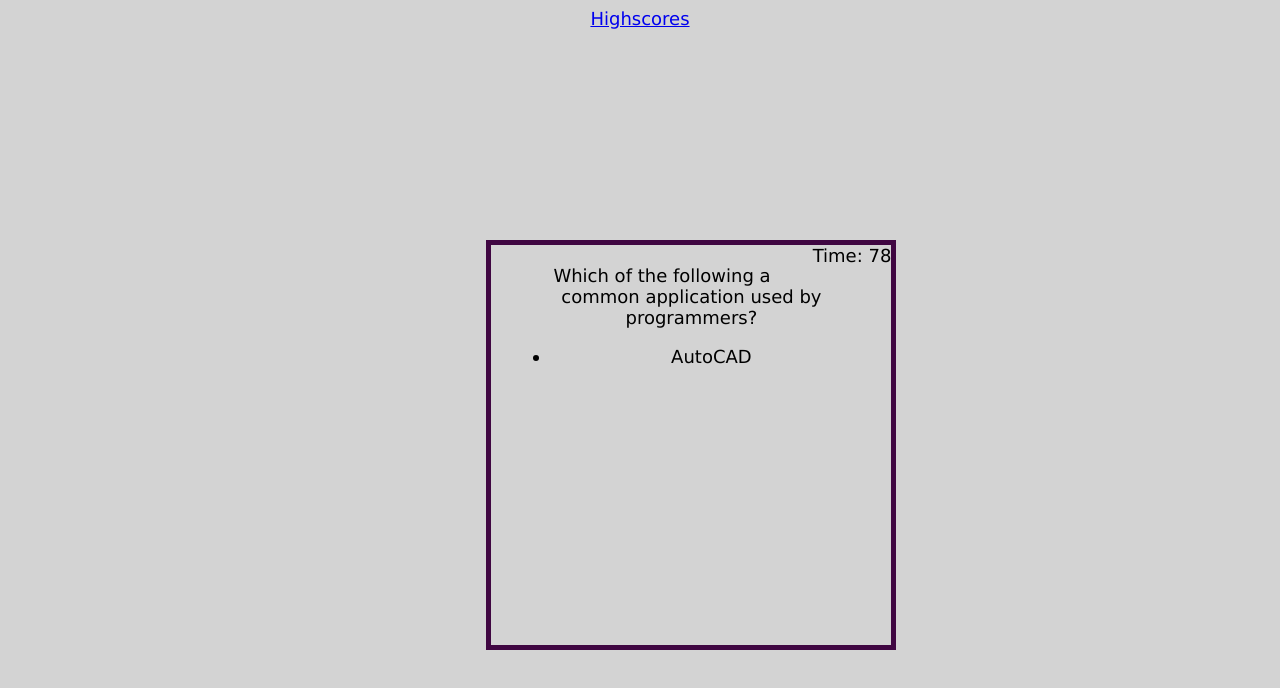
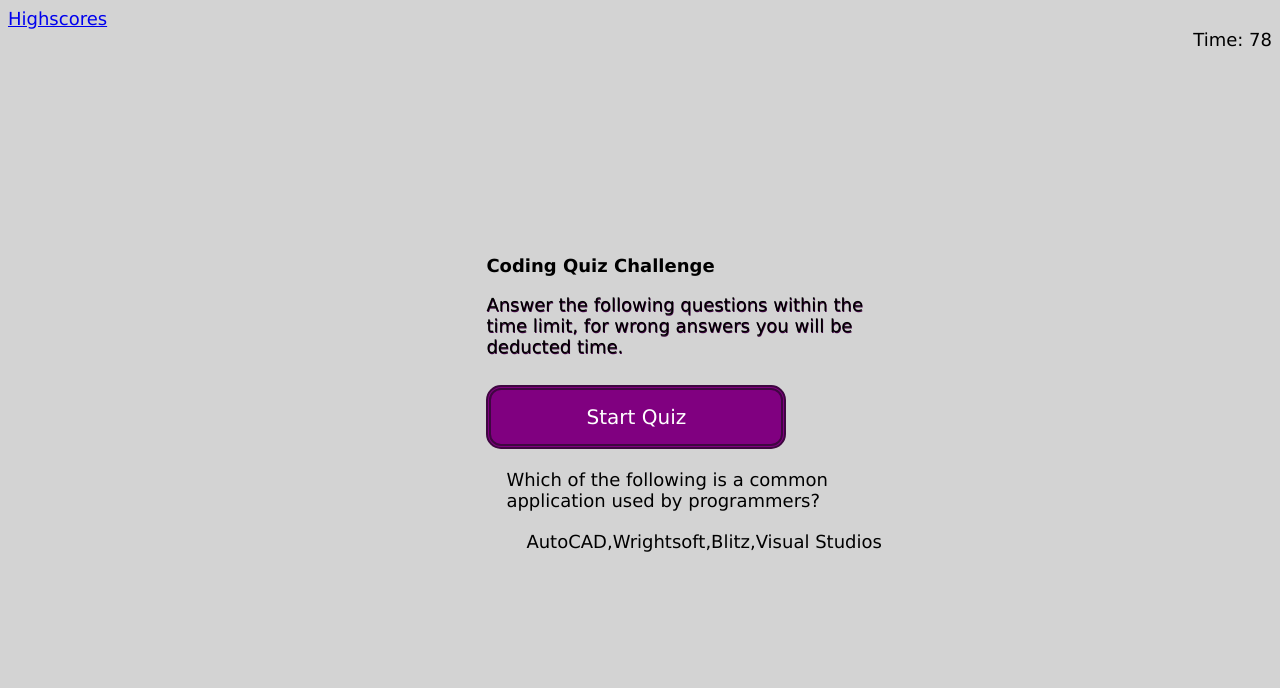
Before and after one commit to JoshuaAldrich/Code-Quiz-Challenge, a plain HTML site: page index.html in a window 1280 px wide. Both pictures are taken after a click on the button "Start Quiz". Drawn offline with Linux system fonts and the light colour scheme.

Commit message:
changes to make questions and chioces populate

```diff
--- a/Assets/CSS/styles.css
+++ b/Assets/CSS/styles.css
@@ -8,9 +8,22 @@
 *{
     font-family:'Lucida Sans', 'Lucida Sans Regular', 'Lucida Grande', 'Lucida Sans Unicode', Geneva, Verdana, sans-serif;
     font-size: large;
-    text-align: center;
-    align-items: center;
 }
+
+.highscore {
+    text-align: left;
+    align-items: left;
+}
+
+#time {
+    text-align: right;
+    text-align: right;
+}
+
+.hide {
+    display: none;
+}
+
 
 ul{
     color: black;
@@ -31,12 +44,8 @@ p{
     top: 30%;
     width: 400px;
     height: 400px;
-    border: 5px solid var(--tertiary);
 }
 
-#Time {
-    float: right;
-}
 
 #questions {
     margin: 20px;
--- a/Assets/JS/script.js
+++ b/Assets/JS/script.js
@@ -1,7 +1,27 @@
+//Global variables
+var time = document.getElementById("time");
+var timer = document.getElementById("startQuiz");
+var questionsDiv = document.getElementById("questions");
+var container = document.getElementById("container");
+var choices = document.getElementById("choices");
+var startpage = document.getElementById("startpage")
+var questionpage = document.getElementById("questionpage")
+
+var score = 0;
+var questionIndex;
+var choicesIndex;
+var secondsLeft = 80;
+// Holds interval time
+var holdInterval = 0;
+// Holds penalty time
+var penalty = 15;
+// Creates new element
+var ulCreate = document.createElement("ul");
+
 // Array of questions
 var questions = [
     {
-    question: "Which of the following a common application used by programmers?",
+    question: "Which of the following is a common application used by programmers?",
     choices: ["AutoCAD","Wrightsoft","Blitz","Visual Studios"],
     answer: "Visual Studios"
 },
@@ -32,23 +52,8 @@ var questions = [
 },
 ];
 
-var score = 0;
-var questionIndex = 0;
+// Start working code
 
-// Start working code
-// Variables
-var Time = document.querySelector("#Time");
-var timer = document.querySelector("#startQuiz");
-var questionsDiv = document.querySelector("#questions");
-var container = document.querySelector("#container");
-
-var secondsLeft = 80;
-// Holds interval time
-var holdInterval = 0;
-// Holds penalty time
-var penalty = 15;
-// Creates new element
-var ulCreate = document.createElement("ul");
 
 // Triggers timer on button, shows user a display on the screen
 timer.addEventListener("click", function () {
@@ -56,7 +61,7 @@ timer.addEventListener("click", function () {
     if (holdInterval === 0) {
         holdInterval = setInterval(function () {
             secondsLeft--;
-            Time.textContent = "Time: " + secondsLeft;
+            time.textContent = "Time: " + secondsLeft;
 
             if (secondsLeft <= 0) {
                 clearInterval(holdInterval);
@@ -65,27 +70,27 @@ timer.addEventListener("click", function () {
             }
         }, 1000);
     }
-    render(questionIndex);
+    questionpage.classList.remove('hide');
+    showQuestion();
+    showChoices();
+    return questionIndex;
 });
 
 // Renders questions and choices to page:
-function render(questionIndex) {
+function showQuestion() {
     // Clears existing data
     questionsDiv.innerHTML = "";
     ulCreate.innerHTML = "";
-    // For loops to loop through all info in array
-    for (var i = 0; i < questions.length; i++) {
-        // Appends question title only
-        var userQuestion = questions[questionIndex].question;
-        var userChoices = questions[questionIndex].choices;
+    for (var i = 0; i < questions.length; i++)
+        // Appends question only
+        var userQuestion = questions[0].question;
         questionsDiv.textContent = userQuestion;
-    }
-    // New for each for question choices
-    userChoices.forEach(function (newItem) {
-        var listItem = document.createElement("li");
-        listItem.textContent = newItem;
-        questionsDiv.appendChild(ulCreate);
-        ulCreate.appendChild(listItem);
-        listItem.addEventListener("click", (compare));
-    })
-}
+    };
+
+
+function showChoices() {
+    for (var i = 0; i < questions.length; i++)
+    //Appends choices only
+    var userChoices = questions[0].choices;
+    choices.textContent = userChoices;
+    };
--- a/index.html
+++ b/index.html
@@ -9,17 +9,31 @@
 </head>
 
 <body>
-    <a href="highscores.html">Highscores</a>
+    <header>
+        <!--Add timer and high scores-->
+        <a href="highscores.html" class = highscore>Highscores</a>
+        <div id="time"> Time : <span> 0 </span></div>
+    </header>
+
     <!--starting page -->
     <div class="container">
-        <!--Add timer-->
-        <div id="Time"></div>
-        <!--Add quiz-->
-        <div id="questions">
+        <div id="startpage" class = "start">
             <h2>Coding Quiz Challenge</h2>
             <p>Answer the following questions within the time limit, for wrong answers you will be deducted time.</p>
-            <ul id="choicesUl"></ul>
-        <button id="startQuiz">Start Quiz</button>
+            <button id="startQuiz">Start Quiz</button>
+        </div>
+
+        <!--Add quiz questions-->
+        <div id="questionpage" class = "hide" >
+
+            <div id = "questions"></div>
+            <ul id="choices">
+                <li><button class="button" id="btn-1"></button></li>
+                <li><button class="button" id="btn-2"></button></li>
+                <li><button class="button" id="btn-3"></button></li>
+                <li><button class="button" id="btn-4"></button></li>
+            </ul>
+
         </div>
     </div>
     <!-- Javascript link-->
```
Also changed, not shown: highscores.html (+1 -1 lines).
